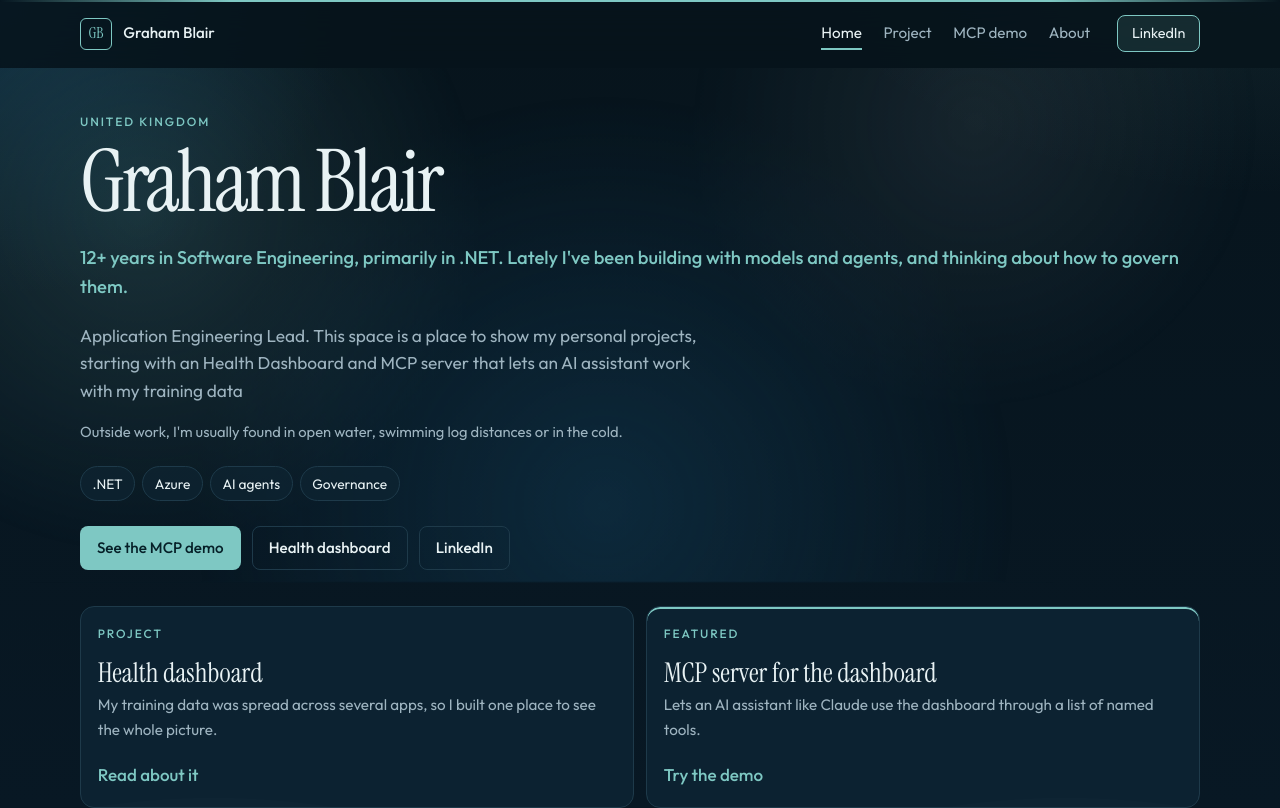
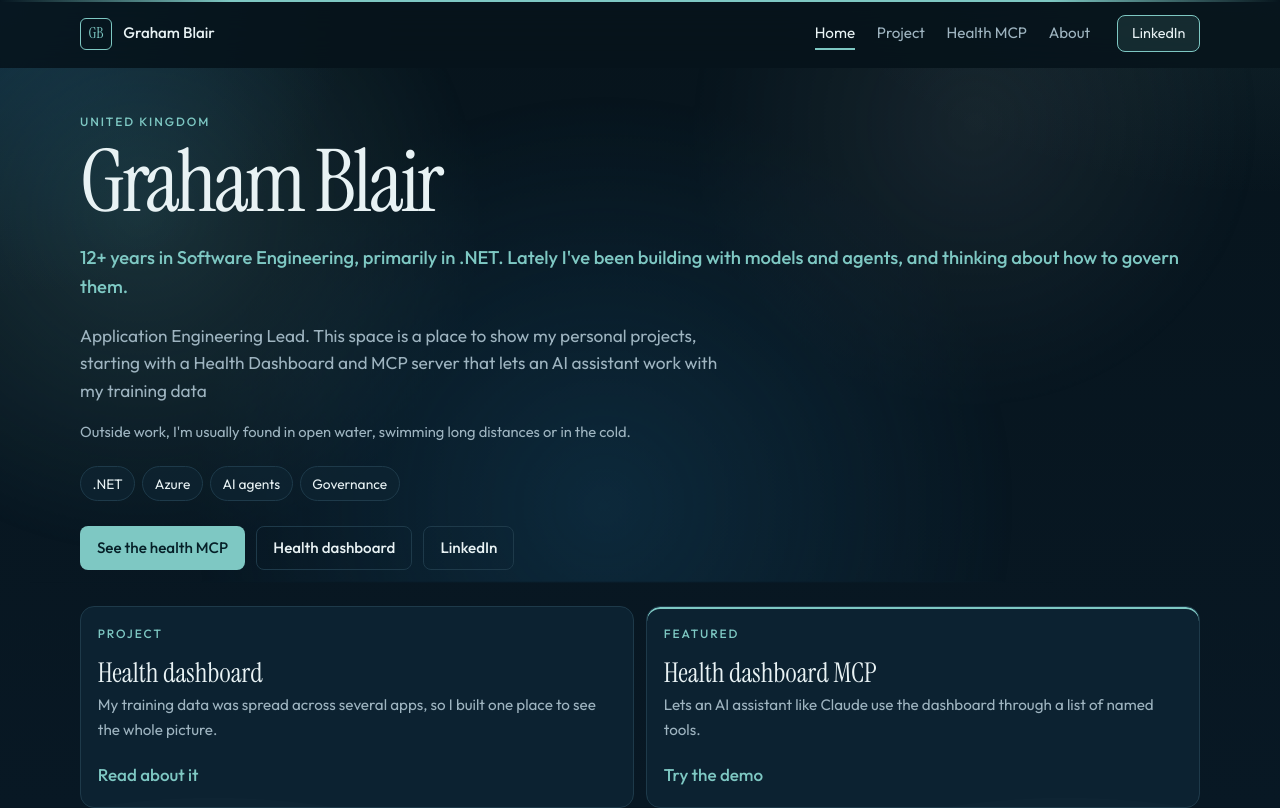
Before and after one commit to Graham1310/portfolio-site, a React (Vite) app: page / in a window 1280 px wide. Shown: the top 808 px of the page. Built offline with nearby package versions, Linux system fonts and the light colour scheme.

Commit message:
Scope the featured MCP as the health dashboard server, and keep the copy fixes.
Nav, hero and CTAs now say Health MCP so it does not read like a single generic server.

```diff
--- a/index.html
+++ b/index.html
@@ -11,13 +11,13 @@
     <title>Graham Blair · Software engineer</title>
     <meta
       name="description"
-      content=".NET engineer and engineering lead building with AI models and agents. Personal projects, including an MCP server for my training dashboard."
+      content=".NET engineer and engineering lead building with AI models and agents. Personal projects, including a health dashboard MCP."
     />
     <link rel="canonical" href="https://portfolio.grahamblair.co.uk/" />
     <meta property="og:title" content="Graham Blair · Software engineer" />
     <meta
       property="og:description"
-      content=".NET engineer and engineering lead building with AI models and agents. Personal projects, including an MCP server for my training dashboard."
+      content=".NET engineer and engineering lead building with AI models and agents. Personal projects, including a health dashboard MCP."
     />
     <meta property="og:type" content="website" />
     <meta property="og:url" content="https://portfolio.grahamblair.co.uk/" />
@@ -35,7 +35,7 @@
     <meta name="twitter:title" content="Graham Blair · Software engineer" />
     <meta
       name="twitter:description"
-      content=".NET engineer and engineering lead building with AI models and agents. Personal projects, including an MCP server for my training dashboard."
+      content=".NET engineer and engineering lead building with AI models and agents. Personal projects, including a health dashboard MCP."
     />
     <meta name="twitter:image" content="https://portfolio.grahamblair.co.uk/og.png" />
     <meta
@@ -60,7 +60,7 @@
         <p><strong>Graham Blair</strong>. United Kingdom.</p>
         <p>
           .NET engineer and engineering lead building with AI models and agents. Personal
-          projects, including an MCP server for a training dashboard.
+          projects, including a health dashboard MCP.
         </p>
         <p>
           Reach me on
--- a/src/components/SiteHeader.tsx
+++ b/src/components/SiteHeader.tsx
@@ -5,7 +5,7 @@ import { site } from "../content"
 const NAV = [
   { to: "/", label: "Home", end: true },
   { to: "/projects", label: "Project", end: true },
-  { to: "/featured", label: "MCP demo", end: true },
+  { to: "/featured", label: "Health MCP", end: true },
   { to: "/about", label: "About", end: true },
 ] as const
 
--- a/src/content.ts
+++ b/src/content.ts
@@ -16,10 +16,10 @@ export const homeRole =
   "12+ years in Software Engineering, primarily in .NET. Lately I've been building with models and agents, and thinking about how to govern them."
 
 export const homeLede = [
-  "Application Engineering Lead. This space is a place to show my personal projects, starting with an Health Dashboard and MCP server that lets an AI assistant work with my training data",
+  "Application Engineering Lead. This space is a place to show my personal projects, starting with a Health Dashboard and MCP server that lets an AI assistant work with my training data",
 ] as const
 
-export const swimLine = "Outside work, I'm usually found in open water, swimming log distances or in the cold."
+export const swimLine = "Outside work, I'm usually found in open water, swimming long distances or in the cold."
 
 export const products = [
   {
@@ -35,7 +35,7 @@ export const products = [
   {
     id: "mcp",
     kicker: "Featured",
-    title: "MCP server for the dashboard",
+    title: "Health dashboard MCP",
     summary:
       "Lets an AI assistant like Claude use the dashboard through a list of named tools.",
     href: "/featured",
@@ -195,7 +195,7 @@ export const onThisSite = [
     to: "/projects",
   },
   {
-    title: "MCP demo",
+    title: "Health MCP",
     body: "An assistant using the dashboard through named tools.",
     to: "/featured",
   },
@@ -205,7 +205,7 @@ export const pageMeta = {
   home: {
     title: "Graham Blair · Software engineer",
     description:
-      ".NET engineer and engineering lead building with AI models and agents. Personal projects, including an MCP server for my training dashboard.",
+      ".NET engineer and engineering lead building with AI models and agents. Personal projects, including a health dashboard MCP.",
   },
   projects: {
     title: "Health dashboard · Graham Blair",
@@ -213,9 +213,9 @@ export const pageMeta = {
       "A personal dashboard that brings a week of training into one place, built with JavaScript, Flask and nginx.",
   },
   featured: {
-    title: "MCP server demo · Graham Blair",
+    title: "Health dashboard MCP · Graham Blair",
     description:
-      "An MCP server that lets an AI assistant use my training dashboard through a short list of named tools, with credentials kept on the server.",
+      "An MCP server for my health dashboard that lets an AI assistant use my training data through named tools, with credentials kept on the server.",
   },
   about: {
     title: "About · Graham Blair",
--- a/src/pages/FeaturedPage.tsx
+++ b/src/pages/FeaturedPage.tsx
@@ -11,8 +11,8 @@ export function FeaturedPage() {
         <div className="wrap page-hero-grid">
           <div>
             <p className="kicker">Featured</p>
-            <h1 id="featured-title">MCP server</h1>
-            <p className="role">How an AI assistant can use my health dashboard safely</p>
+            <h1 id="featured-title">Health dashboard MCP</h1>
+            <p className="role">How an AI assistant can use my training data safely</p>
             <div className="lede">
               <p>
                 MCP (Model Context Protocol) is a standard way for an AI assistant to use outside
@@ -35,9 +35,9 @@ export function FeaturedPage() {
               </a>
             </p>
           </div>
-          <aside className="hero-card" aria-label="Why the MCP server exists">
+          <aside className="hero-card" aria-label="Why the health dashboard MCP exists">
             <p className="kicker">Why I built it</p>
-            <p className="hero-card-title">Why the MCP server exists</p>
+            <p className="hero-card-title">Why this MCP server exists</p>
             <ol className="story-steps">
               {story.map((step) => (
                 <li key={step.index}>
--- a/src/pages/HomePage.tsx
+++ b/src/pages/HomePage.tsx
@@ -25,7 +25,7 @@ export function HomePage() {
           </ul>
           <div className="actions">
             <Link className="button button-primary" to="/featured">
-              See the MCP demo
+              See the health MCP
             </Link>
             <Link className="button button-secondary" to="/projects">
               Health dashboard
--- a/src/pages/ProjectsPage.tsx
+++ b/src/pages/ProjectsPage.tsx
@@ -37,7 +37,7 @@ export function ProjectsPage() {
           <p>{healthWork.featuredLead}</p>
           <p className="work-actions">
             <Link className="button button-primary" to="/featured">
-              See how the MCP server works
+              See the health MCP
             </Link>
           </p>
         </article>
```
